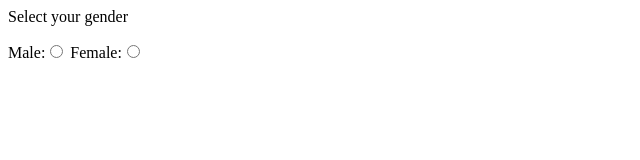
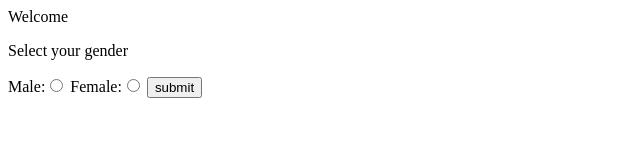
Before and after one commit to IanKoech/Akan, a plain HTML site: page index.html in a window 1280 px wide. Shown: the whole page, without its empty margins (0-640 px from the left). Drawn offline with Linux system fonts and the light colour scheme.

Commit message:
Added submit button

```diff
--- a/index.html
+++ b/index.html
@@ -7,11 +7,13 @@
     </head>
 
     <body>
-        <form action="./script.js" method="GET">
+        <p class="jumbotron">Welcome </p>
+        <form action="/" method="GET">
             <label for="gender">Select your gender</label>
             <p></p>
             Male:<input type="radio" id="gender" name="gender" value="male"/>
             Female:<input type="radio" id="gender" name="gender" value="female"/>
+            <input type="submit" value="submit"/>
         </form>
     </body>
 </html>
```
